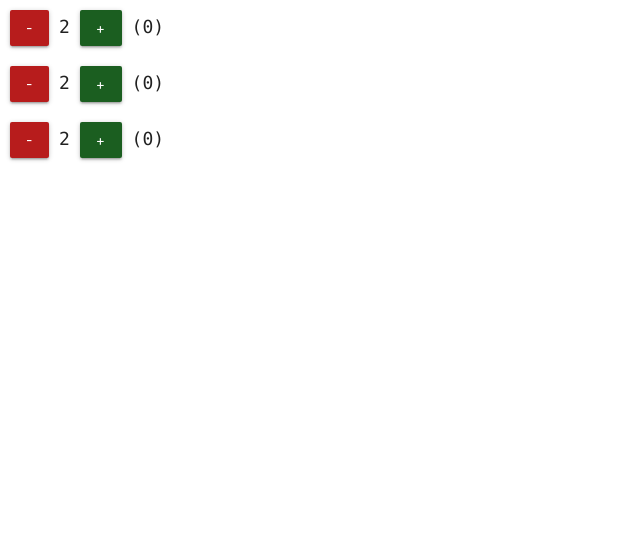
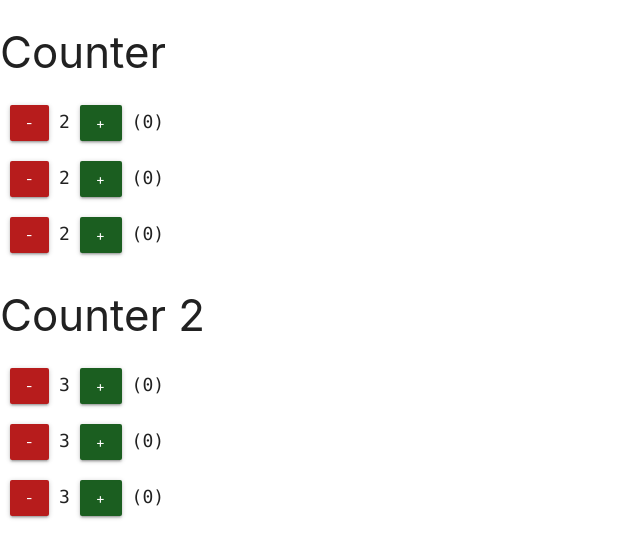
Before and after one commit to MauricioFe/ExercicioReact, a React (Create React App) app in the folder aula-05/react-counter01/: page / in a window 1280 px wide. Shown: the top 558 px of the page, without its empty margins (0-640 px from the left). Built offline with nearby package versions, Linux system fonts and the light colour scheme.

Commit message:
Componentes com estado compartilhado

```diff
--- a/aula-05/react-counter01/src/App.js
+++ b/aula-05/react-counter01/src/App.js
@@ -1,13 +1,34 @@
-import React, { Component } from 'react';
+import React, { Component, Fragment } from 'react';
 import Counter from './components/Counter/Counter';
+import Counter2 from './components/Counter/Counter2';
 export default class App extends Component {
+  constructor(){
+    super();
+    this.state = {
+      currentCounter: 3,
+      steps:0,
+    }
+  }
+  handleCount = (clickType)=>{
+    const { currentCounter, steps } = this.state;
+    this.setState({
+        currentCounter: clickType === '+' ? currentCounter + 1 : currentCounter - 1,
+        steps: steps + 1
+    })
+  };
   render() {
+    const {currentCounter, steps } = this.state;
     return (
-      <div>
+      <Fragment>
+        <h3>Counter</h3>
         <Counter />
         <Counter />
         <Counter />
-      </div>
+        <h3>Counter 2</h3>
+        <Counter2 onCount={this.handleCount} countValue={currentCounter} currentStep={steps} />
+        <Counter2 onCount={this.handleCount} countValue={currentCounter} currentStep={steps}/>
+        <Counter2 onCount={this.handleCount} countValue={currentCounter} currentStep={steps}/>
+      </Fragment>
     );
   }
 }
--- /dev/null
+++ b/aula-05/react-counter01/src/components/Counter/Counter2.js
@@ -0,0 +1,22 @@
+import React, { Component } from 'react';
+import css from './counter.module.css';
+import IncrementButton from './IncrementButton';
+import DecrementButton from './DecrementButton';
+import Value from './Value';
+import Steps from './Steps';
+export default class Counter2 extends Component {
+    handleButtonClick = (clickType) => {
+        this.props.onCount(clickType);
+    }
+    render() {
+        const { countValue, currentStep } = this.props;
+        return (
+            <div className={css.counterContainer}>
+                <DecrementButton onDecrement={this.handleButtonClick} />
+                <Value value={countValue} />
+                <IncrementButton onIncrement={this.handleButtonClick} />
+                <Steps steps={currentStep} />
+            </div>
+        )
+    }
+}
```
Also changed, not shown: 1 other file (tests, documents, lock files or other folders).
